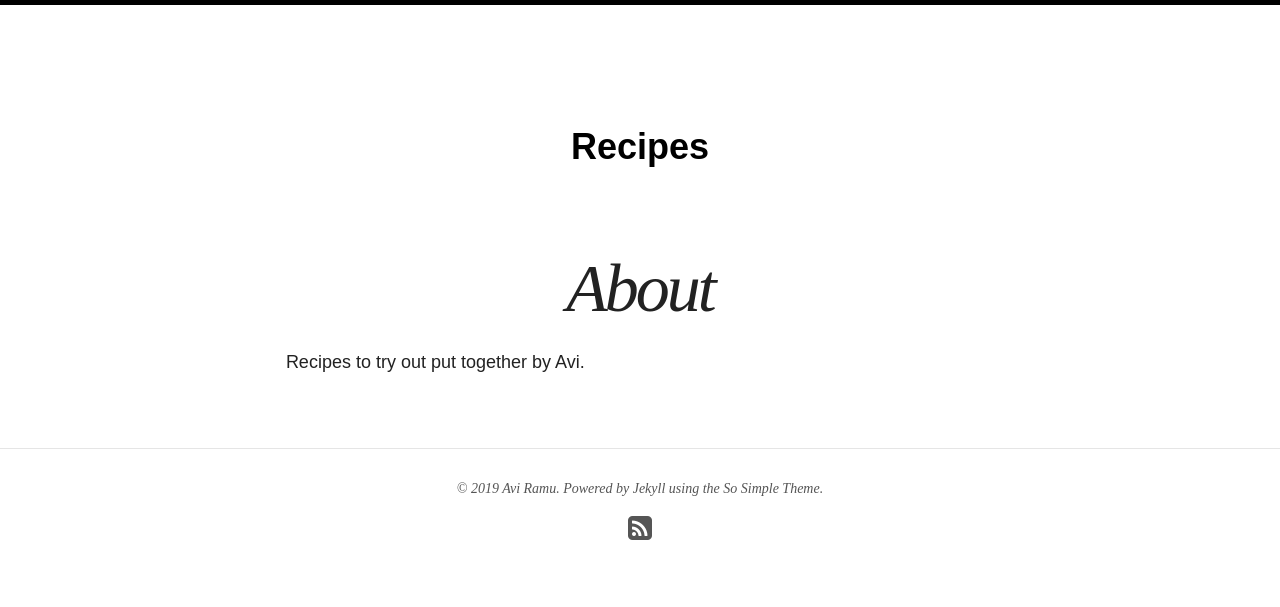
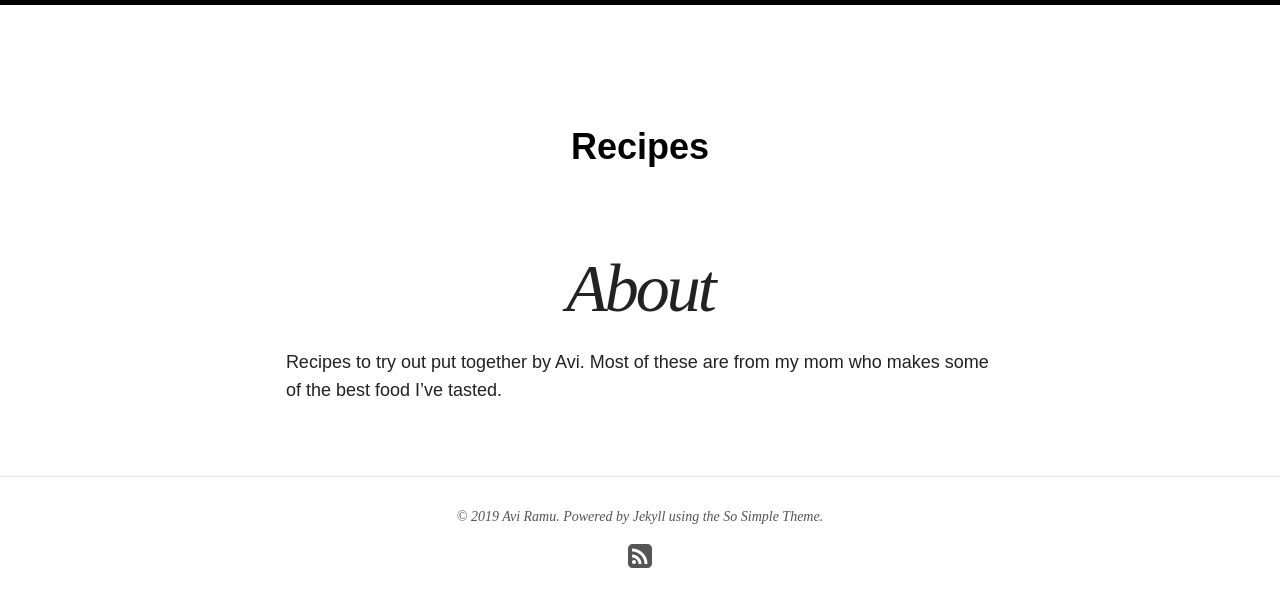
Before and after one commit to gatoravi/recipes, a Jekyll site: the page built from about/index.md, in a window 1280 px wide. Shown: the top 607 px of the page. Built offline with Jekyll 4.4.1, drawn with Linux system fonts in a browser that asks for light colours; nearby versions of some CDN libraries.

Commit message:
Update About page

```diff
--- a/about/index.md
+++ b/about/index.md
@@ -8,4 +8,5 @@ image:
   credit:
   creditlink:
 ---
-Recipes to try out put together by Avi.
+Recipes to try out put together by Avi. Most of these are from my
+mom who makes some of the best food I've tasted.
```
